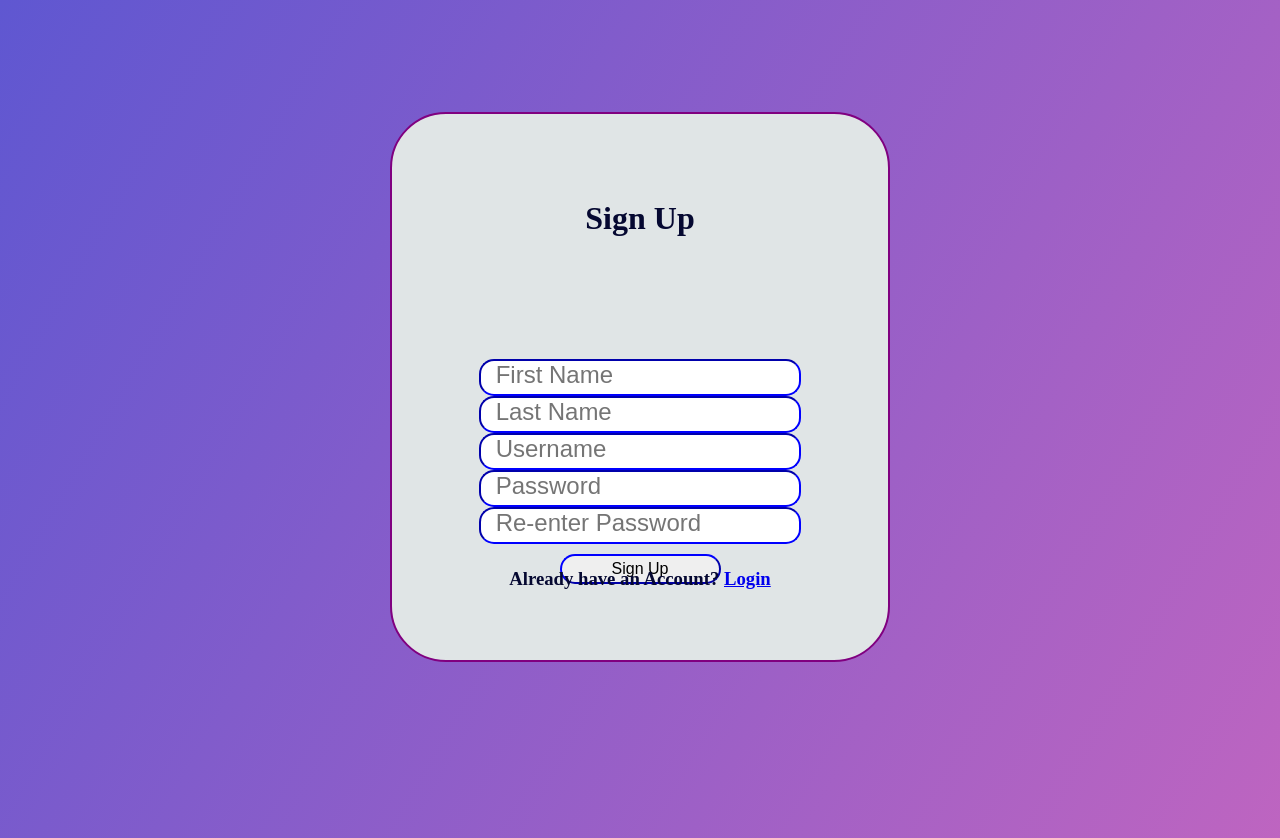
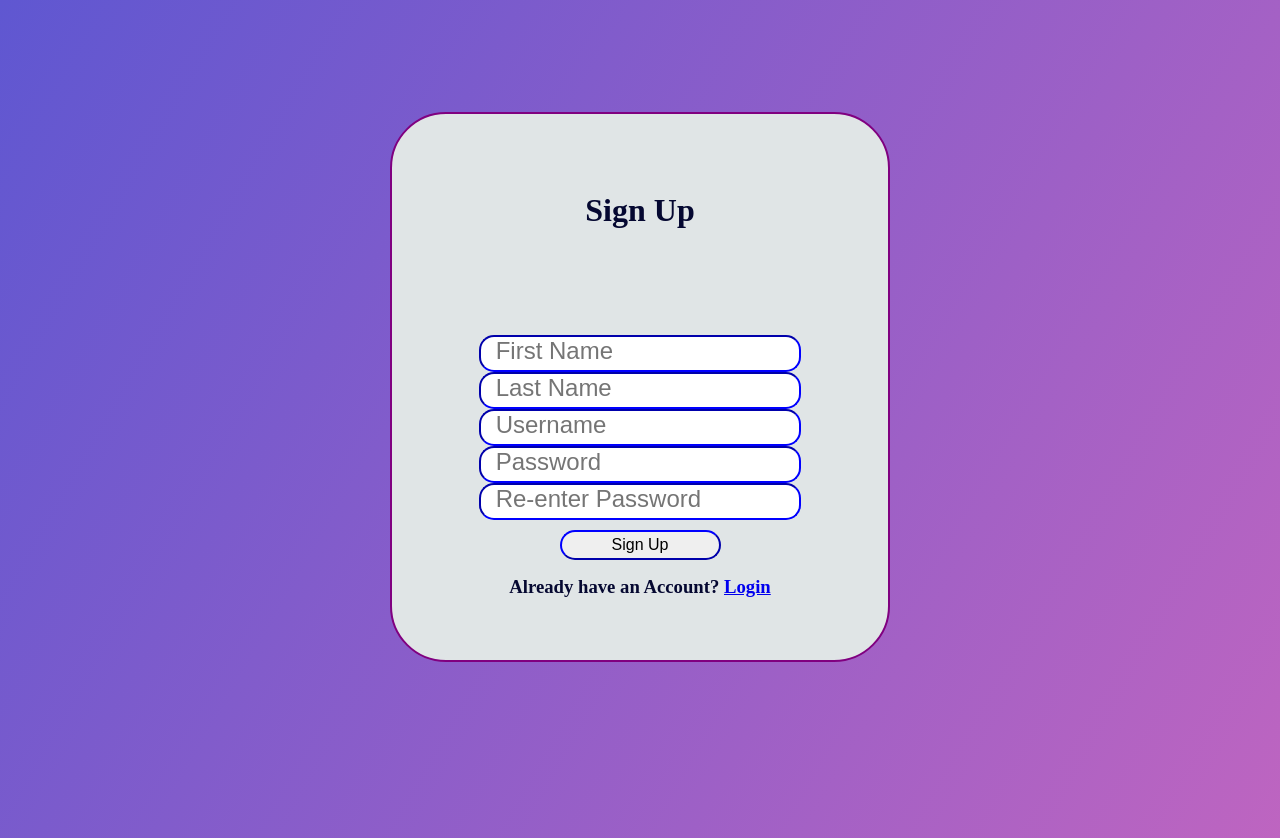
Before and after one commit to DillonNotDylan/COP4331-SmallProject, a PHP site: page /signUp.html in a window 1280 px wide. Shown: the top 838 px of the page. Run offline with PHP 8.4, Linux system fonts and the light colour scheme.

Commit message:
Update signUp.css

```diff
--- a/css/signUp.css
+++ b/css/signUp.css
@@ -86,7 +86,6 @@ input[type="password"]
 {
 	display: grid;
 	justify-content: center;
-	margin-top: -2rem;
 }
 
 #outp
```
